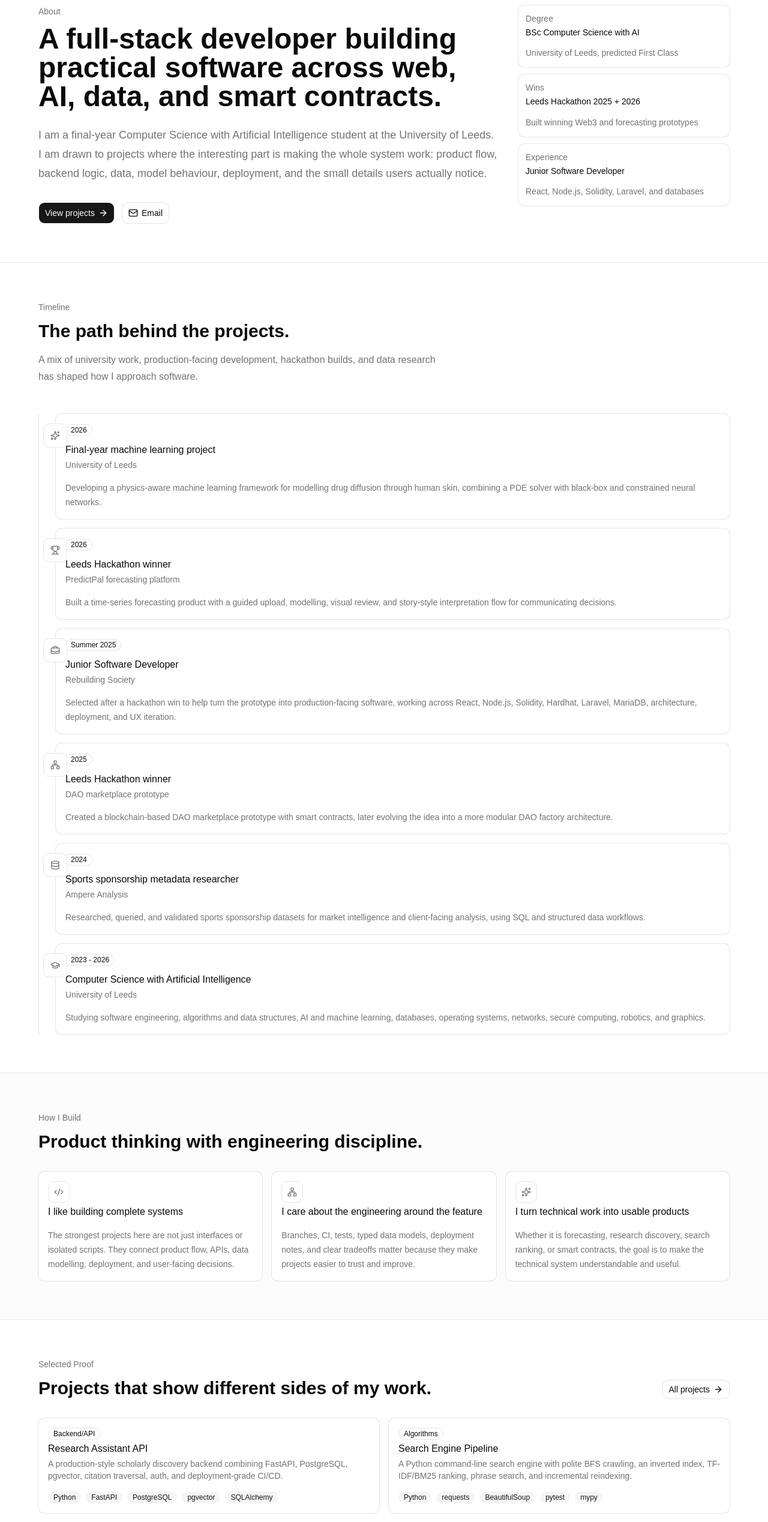
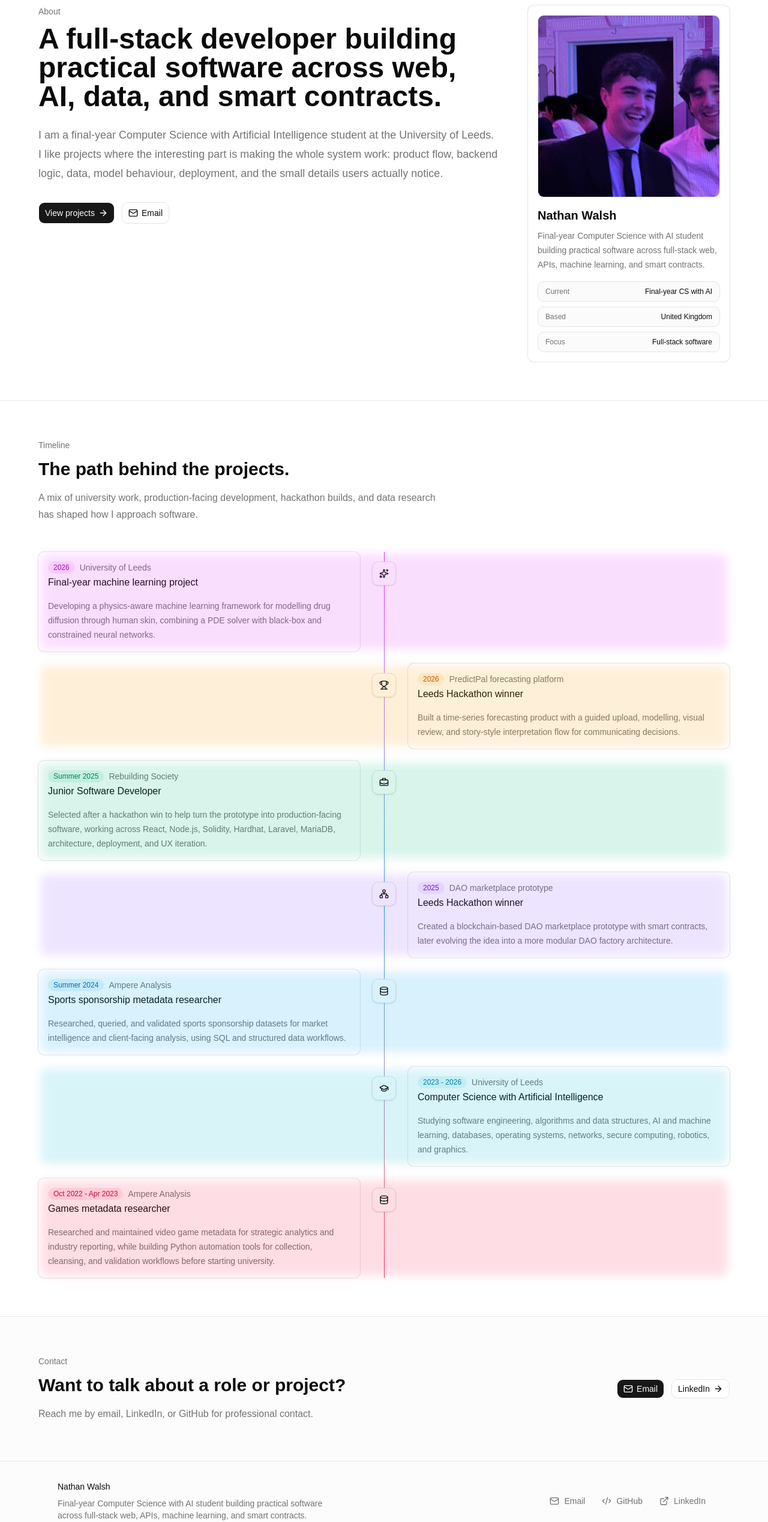
Before and after one commit to NathanWalash/portfolio, a React (Vite) app: page /about in a window 1280 px wide. Shown: the part 120-2657 px from the top of the page at 60% size. Built offline with nearby package versions, Linux system fonts and the light colour scheme.

Commit message:
polish: simplify about page and home highlights

```diff
--- a/src/pages/About.tsx
+++ b/src/pages/About.tsx
@@ -1,7 +1,6 @@
 import {
   ArrowRight,
   BriefcaseBusiness,
-  Code2,
   Database,
   GraduationCap,
   Mail,
@@ -13,11 +12,7 @@ import { motion } from "motion/react"
 import { Link } from "react-router-dom"
 
 import { Reveal } from "@/components/animation/Reveal"
-import {
-  liftHover,
-  staggerContainer,
-  staggerItem,
-} from "@/components/animation/motionPresets"
+import { staggerContainer, staggerItem } from "@/components/animation/motionPresets"
 import { Badge } from "@/components/ui/badge"
 import { Button } from "@/components/ui/button"
 import {
@@ -27,26 +22,13 @@ import {
   CardHeader,
   CardTitle,
 } from "@/components/ui/card"
-import { projects } from "@/data/projects"
 import { profile } from "@/data/profile"
-import { skills } from "@/data/skills"
+import { cn } from "@/lib/utils"
 
-const proofStats = [
-  {
-    label: "Degree",
-    value: "BSc Computer Science with AI",
-    detail: "University of Leeds, predicted First Class",
-  },
-  {
-    label: "Wins",
-    value: "Leeds Hackathon 2025 + 2026",
-    detail: "Built winning Web3 and forecasting prototypes",
-  },
-  {
-    label: "Experience",
-    value: "Junior Software Developer",
-    detail: "React, Node.js, Solidity, Laravel, and databases",
-  },
+const snapshotItems = [
+  { label: "Current", value: "Final-year CS with AI" },
+  { label: "Based", value: "United Kingdom" },
+  { label: "Focus", value: "Full-stack software" },
 ]
 
 const timeline = [
@@ -57,6 +39,9 @@ const timeline = [
     description:
       "Developing a physics-aware machine learning framework for modelling drug diffusion through human skin, combining a PDE solver with black-box and constrained neural networks.",
     Icon: Sparkles,
+    accent: "bg-fuchsia-500",
+    softAccent: "bg-fuchsia-500/10 text-fuchsia-700 dark:text-fuchsia-300",
+    side: "left",
   },
   {
     date: "2026",
@@ -65,6 +50,9 @@ const timeline = [
     description:
       "Built a time-series forecasting product with a guided upload, modelling, visual review, and story-style interpretation flow for communicating decisions.",
     Icon: Trophy,
+    accent: "bg-amber-500",
+    softAccent: "bg-amber-500/10 text-amber-700 dark:text-amber-300",
+    side: "right",
   },
   {
     date: "Summer 2025",
@@ -73,6 +61,9 @@ const timeline = [
     description:
       "Selected after a hackathon win to help turn the prototype into production-facing software, working across React, Node.js, Solidity, Hardhat, Laravel, MariaDB, architecture, deployment, and UX iteration.",
     Icon: BriefcaseBusiness,
+    accent: "bg-emerald-500",
+    softAccent: "bg-emerald-500/10 text-emerald-700 dark:text-emerald-300",
+    side: "left",
   },
   {
     date: "2025",
@@ -81,14 +72,20 @@ const timeline = [
     description:
       "Created a blockchain-based DAO marketplace prototype with smart contracts, later evolving the idea into a more modular DAO factory architecture.",
     Icon: Network,
+    accent: "bg-violet-500",
+    softAccent: "bg-violet-500/10 text-violet-700 dark:text-violet-300",
+    side: "right",
   },
   {
-    date: "2024",
+    date: "Summer 2024",
     title: "Sports sponsorship metadata researcher",
     meta: "Ampere Analysis",
     description:
       "Researched, queried, and validated sports sponsorship datasets for market intelligence and client-facing analysis, using SQL and structured data workflows.",
     Icon: Database,
+    accent: "bg-sky-500",
+    softAccent: "bg-sky-500/10 text-sky-700 dark:text-sky-300",
+    side: "left",
   },
   {
     date: "2023 - 2026",
@@ -97,49 +94,40 @@ const timeline = [
     description:
       "Studying software engineering, algorithms and data structures, AI and machine learning, databases, operating systems, networks, secure computing, robotics, and graphics.",
     Icon: GraduationCap,
-  },
-]
-
-const workingStyle = [
-  {
-    title: "I like building complete systems",
-    description:
-      "The strongest projects here are not just interfaces or isolated scripts. They connect product flow, APIs, data modelling, deployment, and user-facing decisions.",
-    Icon: Code2,
+    accent: "bg-cyan-500",
+    softAccent: "bg-cyan-500/10 text-cyan-700 dark:text-cyan-300",
+    side: "right",
   },
   {
-    title: "I care about the engineering around the feature",
+    date: "Oct 2022 - Apr 2023",
+    title: "Games metadata researcher",
+    meta: "Ampere Analysis",
     description:
-      "Branches, CI, tests, typed data models, deployment notes, and clear tradeoffs matter because they make projects easier to trust and improve.",
-    Icon: Network,
+      "Researched and maintained video game metadata for strategic analytics and industry reporting, while building Python automation tools for collection, cleansing, and validation workflows before starting university.",
+    Icon: Database,
+    accent: "bg-rose-500",
+    softAccent: "bg-rose-500/10 text-rose-700 dark:text-rose-300",
+    side: "left",
   },
-  {
-    title: "I turn technical work into usable products",
-    description:
-      "Whether it is forecasting, research discovery, search ranking, or smart contracts, the goal is to make the technical system understandable and useful.",
-    Icon: Sparkles,
-  },
-]
-
-const proofProjects = projects.filter((project) => project.featured)
+] as const
 
 export function About() {
   return (
     <main className="min-h-[calc(100svh-4rem)]">
       <section className="px-4 py-12 sm:px-8 sm:py-16">
-        <div className="mx-auto grid w-full max-w-6xl gap-8 lg:grid-cols-[minmax(0,1fr)_22rem] lg:items-start">
+        <div className="mx-auto grid w-full max-w-6xl gap-8 lg:grid-cols-[minmax(0,1fr)_21rem] lg:items-start">
           <Reveal>
             <p className="text-sm font-medium text-muted-foreground">About</p>
             <h1 className="mt-3 max-w-3xl text-3xl font-semibold tracking-normal sm:text-5xl">
-              A full-stack developer building practical software across web, AI,
-              data, and smart contracts.
+              A full-stack developer building practical software across web,
+              AI, data, and smart contracts.
             </h1>
             <p className="mt-5 max-w-3xl text-base leading-7 text-muted-foreground sm:mt-6 sm:text-lg sm:leading-8">
               I am a final-year Computer Science with Artificial Intelligence
-              student at the University of Leeds. I am drawn to projects where
-              the interesting part is making the whole system work: product
-              flow, backend logic, data, model behaviour, deployment, and the
-              small details users actually notice.
+              student at the University of Leeds. I like projects where the
+              interesting part is making the whole system work: product flow,
+              backend logic, data, model behaviour, deployment, and the small
+              details users actually notice.
             </p>
 
             <div className="mt-8 flex flex-col gap-3 min-[420px]:flex-row min-[420px]:flex-wrap">
@@ -167,22 +155,42 @@ export function About() {
             initial={{ opacity: 0, y: 16 }}
             animate={{ opacity: 1, y: 0 }}
             transition={{ duration: 0.42, ease: "easeOut", delay: 0.08 }}
-            className="grid gap-3"
-            aria-label="Profile highlights"
+            aria-label="Profile snapshot"
           >
-            {proofStats.map((stat) => (
-              <Card key={stat.label} className="rounded-lg" size="sm">
-                <CardHeader>
-                  <CardDescription>{stat.label}</CardDescription>
-                  <CardTitle aria-level={2} role="heading">
-                    {stat.value}
-                  </CardTitle>
-                </CardHeader>
-                <CardContent className="text-sm leading-6 text-muted-foreground">
-                  {stat.detail}
+            <Card className="rounded-lg">
+              <CardContent className="pt-0">
+                <div className="overflow-hidden rounded-lg border border-border bg-muted/50">
+                  <img
+                    src={profile.profileImage.src}
+                    alt={profile.profileImage.alt}
+                    className="aspect-square size-full object-cover object-center"
+                  />
+                </div>
+                <div className="mt-4">
+                  <h2 className="text-xl font-semibold tracking-normal">
+                    {profile.name}
+                  </h2>
+                  <p className="mt-2 text-sm leading-6 text-muted-foreground">
+                    {profile.summary}
+                  </p>
+                </div>
+                <div className="mt-4 grid gap-2">
+                  {snapshotItems.map((item) => (
+                    <div
+                      key={item.label}
+                      className="flex items-center justify-between gap-3 rounded-lg border border-border bg-muted/40 px-3 py-2"
+                    >
+                      <span className="text-xs text-muted-foreground">
+                        {item.label}
+                      </span>
+                      <span className="text-right text-xs font-medium">
+                        {item.value}
+                      </span>
+                    </div>
+                  ))}
+                </div>
               </CardContent>
             </Card>
-            ))}
           </motion.aside>
         </div>
       </section>
@@ -203,188 +211,28 @@ export function About() {
             </p>
           </Reveal>
 
+          <div className="relative mt-10 sm:mt-12">
+            <motion.div
+              aria-hidden="true"
+              initial={{ scaleY: 0 }}
+              whileInView={{ scaleY: 1 }}
+              viewport={{ once: true, amount: 0.2 }}
+              transition={{ duration: 0.8, ease: [0.16, 1, 0.3, 1] }}
+              className="absolute bottom-0 left-4 top-0 w-px origin-top bg-gradient-to-b from-fuchsia-500 via-sky-500 to-rose-500 md:left-1/2"
+            />
+
             <motion.ol
               variants={staggerContainer}
               initial="hidden"
               whileInView="show"
               viewport={{ once: true, margin: "-80px" }}
-            className="relative mt-10 space-y-4 border-l border-border pl-5 sm:mt-12 sm:pl-7"
+              className="grid gap-5"
             >
-            {timeline.map(({ date, title, meta, description, Icon }) => (
-              <motion.li
-                key={`${date}-${title}`}
-                variants={staggerItem}
-                className="relative list-none"
-              >
-                <div className="absolute -left-[1.0625rem] mt-4 grid size-8 place-items-center rounded-lg border border-border bg-background text-muted-foreground sm:-left-[1.3125rem] sm:size-10">
-                  <Icon className="size-4" aria-hidden="true" />
-                </div>
-                <Card className="rounded-lg transition-shadow duration-200 hover:shadow-lg hover:shadow-foreground/5">
-                  <CardHeader className="gap-3 sm:flex sm:flex-row sm:items-start sm:justify-between">
-                    <div>
-                      <Badge variant="outline">{date}</Badge>
-                      <CardTitle
-                        aria-level={3}
-                        role="heading"
-                        className="mt-3"
-                      >
-                        {title}
-                      </CardTitle>
-                      <CardDescription className="mt-1">{meta}</CardDescription>
-                    </div>
-                  </CardHeader>
-                  <CardContent className="text-sm leading-6 text-muted-foreground">
-                    {description}
-                  </CardContent>
-                </Card>
-              </motion.li>
+              {timeline.map((item) => (
+                <TimelineItem key={`${item.date}-${item.title}`} item={item} />
               ))}
             </motion.ol>
           </div>
-      </section>
-
-      <section className="border-t border-border/80 bg-muted/30 px-4 py-12 sm:px-8 sm:py-16">
-        <div className="mx-auto w-full max-w-6xl">
-          <Reveal className="max-w-2xl">
-            <p className="text-sm font-medium text-muted-foreground">
-              How I Build
-            </p>
-            <h2 className="mt-3 text-2xl font-semibold tracking-normal sm:text-3xl">
-              Product thinking with engineering discipline.
-            </h2>
-          </Reveal>
-
-          <motion.div
-            variants={staggerContainer}
-            initial="hidden"
-            whileInView="show"
-            viewport={{ once: true, margin: "-80px" }}
-            className="mt-8 grid gap-4 md:grid-cols-3"
-          >
-            {workingStyle.map(({ title, description, Icon }) => (
-              <motion.div key={title} variants={staggerItem} whileHover={liftHover}>
-                <Card className="h-full rounded-lg transition-shadow duration-200 hover:shadow-lg hover:shadow-foreground/5">
-                  <CardHeader>
-                    <div className="grid size-9 place-items-center rounded-lg border border-border bg-background text-muted-foreground">
-                      <Icon className="size-4" aria-hidden="true" />
-                    </div>
-                    <CardTitle aria-level={3} role="heading">
-                      {title}
-                    </CardTitle>
-                  </CardHeader>
-                  <CardContent className="text-sm leading-6 text-muted-foreground">
-                    {description}
-                  </CardContent>
-                </Card>
-              </motion.div>
-            ))}
-          </motion.div>
-        </div>
-      </section>
-
-      <section className="border-t border-border/80 px-4 py-12 sm:px-8 sm:py-16">
-        <div className="mx-auto w-full max-w-6xl">
-          <Reveal className="flex flex-col gap-4 sm:flex-row sm:items-end sm:justify-between">
-            <div>
-              <p className="text-sm font-medium text-muted-foreground">
-                Selected Proof
-              </p>
-              <h2 className="mt-3 max-w-2xl text-2xl font-semibold tracking-normal sm:text-3xl">
-                Projects that show different sides of my work.
-              </h2>
-            </div>
-            <Button asChild variant="outline" className="w-full min-[420px]:w-auto">
-              <Link to="/projects">
-                All projects
-                <ArrowRight aria-hidden="true" />
-              </Link>
-            </Button>
-          </Reveal>
-
-          <motion.div
-            variants={staggerContainer}
-            initial="hidden"
-            whileInView="show"
-            viewport={{ once: true, margin: "-80px" }}
-            className="mt-8 grid gap-4 md:grid-cols-2"
-          >
-            {proofProjects.map((project) => (
-              <motion.div
-                key={project.slug}
-                variants={staggerItem}
-                whileHover={liftHover}
-              >
-                <Link
-                  to={`/projects/${project.slug}`}
-                  className="block h-full rounded-lg outline-none focus-visible:ring-3 focus-visible:ring-ring/50"
-                >
-                  <Card className="h-full rounded-lg transition-shadow duration-200 hover:shadow-lg hover:shadow-foreground/5">
-                    <CardHeader>
-                      <Badge variant="outline">{project.category}</Badge>
-                      <CardTitle aria-level={3} role="heading">
-                        {project.title}
-                      </CardTitle>
-                      <CardDescription>{project.description}</CardDescription>
-                    </CardHeader>
-                    <CardContent>
-                      <div className="flex flex-wrap gap-2">
-                        {project.stack.slice(0, 5).map((item) => (
-                          <Badge key={item} variant="secondary">
-                            {item}
-                          </Badge>
-                        ))}
-                      </div>
-                    </CardContent>
-                  </Card>
-                </Link>
-              </motion.div>
-            ))}
-          </motion.div>
-        </div>
-      </section>
-
-      <section className="border-t border-border/80 px-4 py-12 sm:px-8 sm:py-16">
-        <div className="mx-auto w-full max-w-6xl">
-          <Reveal className="max-w-2xl">
-            <p className="text-sm font-medium text-muted-foreground">
-              Tech Stack
-            </p>
-            <h2 className="mt-3 text-2xl font-semibold tracking-normal sm:text-3xl">
-              Tools I have used across coursework, projects, and commercial
-              work.
-            </h2>
-          </Reveal>
-
-          <motion.div
-            variants={staggerContainer}
-            initial="hidden"
-            whileInView="show"
-            viewport={{ once: true, margin: "-80px" }}
-            className="mt-8 grid gap-4 sm:grid-cols-2 lg:grid-cols-4"
-          >
-            {skills.map((group) => (
-              <motion.div
-                key={group.category}
-                variants={staggerItem}
-                whileHover={liftHover}
-              >
-                <Card className="h-full rounded-lg transition-shadow duration-200 hover:shadow-lg hover:shadow-foreground/5">
-                  <CardHeader>
-                    <CardTitle aria-level={3} role="heading">
-                      {group.category}
-                    </CardTitle>
-                  </CardHeader>
-                  <CardContent className="flex flex-wrap gap-2">
-                    {group.items.map((item) => (
-                      <Badge key={item} variant="secondary">
-                        {item}
-                      </Badge>
-                    ))}
-                  </CardContent>
-                </Card>
-              </motion.div>
-            ))}
-          </motion.div>
         </div>
       </section>
 
@@ -422,3 +270,55 @@ export function About() {
     </main>
   )
 }
+
+function TimelineItem({ item }: { item: (typeof timeline)[number] }) {
+  const Icon = item.Icon
+  const isLeft = item.side === "left"
+
+  return (
+    <motion.li
+      variants={staggerItem}
+      className="relative list-none md:grid md:grid-cols-[minmax(0,1fr)_2.5rem_minmax(0,1fr)] md:gap-5"
+    >
+      <div
+        className={cn(
+          "ml-12 md:ml-0",
+          isLeft ? "md:col-start-1" : "md:col-start-3",
+        )}
+      >
+        <Card className="rounded-lg transition-shadow duration-200 hover:shadow-lg hover:shadow-foreground/5">
+          <CardHeader>
+            <div className="flex flex-wrap items-center gap-2">
+              <Badge className={item.softAccent} variant="secondary">
+                {item.date}
+              </Badge>
+              <CardDescription>{item.meta}</CardDescription>
+            </div>
+            <CardTitle aria-level={3} role="heading">
+              {item.title}
+            </CardTitle>
+          </CardHeader>
+          <CardContent className="text-sm leading-6 text-muted-foreground">
+            {item.description}
+          </CardContent>
+        </Card>
+      </div>
+
+      <motion.div
+        initial={{ scale: 0.82 }}
+        whileInView={{ scale: [0.82, 1.08, 1] }}
+        viewport={{ once: true }}
+        transition={{ duration: 0.48, ease: "easeOut" }}
+        className="absolute left-0 top-4 z-10 grid size-8 place-items-center rounded-lg border border-border bg-background shadow-sm md:static md:col-start-2 md:row-start-1 md:mt-4 md:size-10"
+      >
+        <span
+          className={cn(
+            "absolute inset-1 rounded-md opacity-15 blur-sm",
+            item.accent,
+          )}
+        />
+        <Icon className="relative size-4 text-foreground" aria-hidden="true" />
+      </motion.div>
+    </motion.li>
+  )
+}
--- a/src/pages/Home.tsx
+++ b/src/pages/Home.tsx
@@ -18,7 +18,6 @@ import {
 } from "@/components/animation/motionPresets"
 import { InteractiveHeroBackground } from "@/components/home/InteractiveHeroBackground"
 import { ProfileSystemPanel } from "@/components/home/ProfileSystemPanel"
-import { ProjectCard } from "@/components/projects/ProjectCard"
 import { Badge } from "@/components/ui/badge"
 import { Button } from "@/components/ui/button"
 import {
@@ -28,7 +27,7 @@ import {
   CardHeader,
   CardTitle,
 } from "@/components/ui/card"
-import { getFeaturedProjects } from "@/data/projects"
+import { getFeaturedProjects, type Project } from "@/data/projects"
 import { profile, type SocialLink } from "@/data/profile"
 import { skills } from "@/data/skills"
 import { cn } from "@/lib/utils"
@@ -242,18 +241,8 @@ export function Home() {
               </div>
             </div>
 
-            <div className="mt-5 grid grid-cols-2 gap-2">
-              {["Python", "TypeScript", "FastAPI", "Solidity"].map((item) => (
-                <span
-                  key={item}
-                  className="rounded-lg border border-border bg-muted/40 px-3 py-2 text-center text-xs font-medium text-muted-foreground"
-                >
-                  {item}
-                </span>
-              ))}
-            </div>
-
             <div className="mt-5 grid gap-2">
+              <SocialButton icon="mail" social={profile.socials.email} />
               <SocialButton icon="code" social={profile.socials.github} />
               <SocialButton icon="external" social={profile.socials.linkedin} />
             </div>
@@ -308,10 +297,10 @@ export function Home() {
           <Reveal className="flex flex-col gap-4 sm:flex-row sm:items-end sm:justify-between">
             <div>
               <p className="text-sm font-medium text-muted-foreground">
-                Featured Projects
+                Project Highlights
               </p>
-              <h2 className="mt-3 text-2xl font-semibold tracking-normal sm:text-3xl">
-                APIs, search systems, forecasting products, and smart contracts.
+              <h2 className="mt-3 max-w-2xl text-2xl font-semibold tracking-normal sm:text-3xl">
+                A quick route into the work behind the portfolio.
               </h2>
             </div>
             <Button asChild variant="outline" className="w-full min-[420px]:w-auto">
@@ -327,11 +316,15 @@ export function Home() {
             initial="hidden"
             whileInView="show"
             viewport={{ once: true, margin: "-80px" }}
-            className="mt-8 grid gap-4 lg:grid-cols-2"
+            className="mt-8 flex snap-x gap-4 overflow-x-auto pb-4 [-ms-overflow-style:none] [scrollbar-width:none] [&::-webkit-scrollbar]:hidden"
           >
             {featuredProjects.map((project) => (
-              <motion.div key={project.slug} variants={staggerItem}>
-                <ProjectCard project={project} headingLevel={3} />
+              <motion.div
+                key={project.slug}
+                variants={staggerItem}
+                className="min-w-[17rem] snap-start sm:min-w-[21rem] lg:min-w-[23rem]"
+              >
+                <CompactProjectCard project={project} />
               </motion.div>
             ))}
           </motion.div>
@@ -374,6 +367,31 @@ export function Home() {
   )
 }
 
+function CompactProjectCard({ project }: { project: Project }) {
+  return (
+    <Card className="h-full rounded-lg transition-shadow duration-200 hover:shadow-lg hover:shadow-foreground/5">
+      <CardHeader>
+        <div className="flex flex-wrap items-center gap-2">
+          <Badge variant="outline">{project.category}</Badge>
+          <Badge variant="secondary">{project.stack[0]}</Badge>
+        </div>
+        <CardTitle aria-level={3} role="heading">
+          {project.title}
+        </CardTitle>
+        <CardDescription>{project.description}</CardDescription>
+      </CardHeader>
+      <CardContent className="mt-auto">
+        <Button asChild variant="outline" className="w-full">
+          <Link to={`/projects/${project.slug}`}>
+            View case study
+            <ArrowRight aria-hidden="true" />
+          </Link>
+        </Button>
+      </CardContent>
+    </Card>
+  )
+}
+
 function SocialButton({
   icon,
   social,
```
Lines whose indentation alone changed are shown as unchanged.
